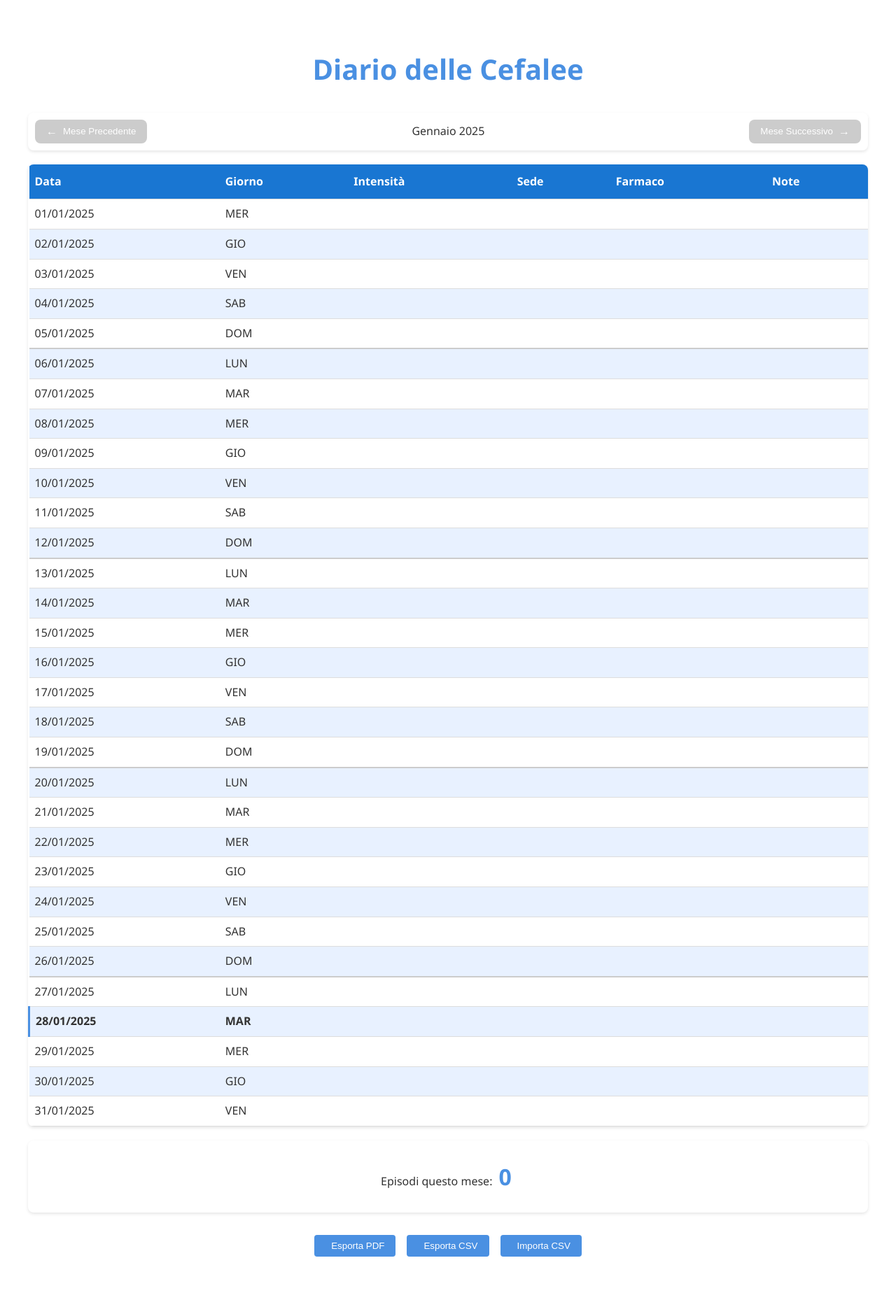
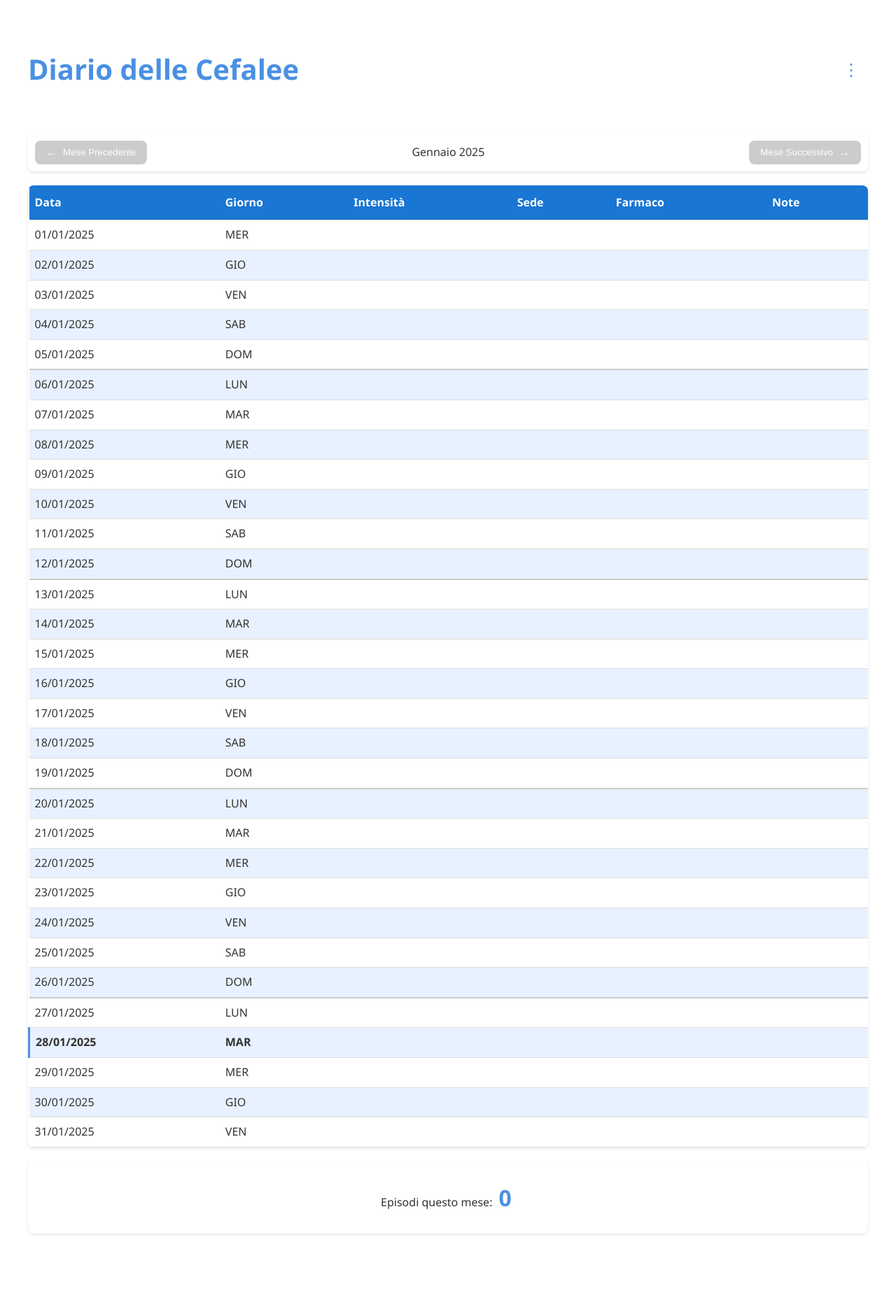
Before and after one commit to paoloe976/migraine-diary, a Flask app: page / in a window 1280 px wide. Shown: the whole page at 70% size. After the commit the page ends 1765 px from the top, so only its background shows below. Run offline with Flask 3, Linux system fonts and the light colour scheme; data that the repository does not hold is empty; some libraries are stand-ins or nearby versions.

Commit message:
spostato menù

```diff
--- a/app.py
+++ b/app.py
@@ -1,4 +1,4 @@
-from flask import Flask, send_from_directory, jsonify, request
+from flask import Flask, send_from_directory, jsonify, request, render_template
 import json
 import os
 
@@ -36,7 +36,7 @@ def save_data(data):
 
 @app.route('/')
 def index():
-    return send_from_directory('.', 'index.html')
+    return render_template('index.html')
 
 @app.route('/static/<path:path>')
 def send_static(path):
--- a/static/style.css
+++ b/static/style.css
@@ -549,6 +549,117 @@ tbody tr.current-day:nth-child(even):hover td {
 
 .file-input-container {
     position: relative;
+    display: inline-block;
+}
+
+.header {
+    margin-bottom: 30px;
+}
+
+.menu-bar {
+    background-color: var(--primary-color);
+    padding: 10px 20px;
+    border-radius: var(--border-radius);
+    margin-top: 20px;
+    box-shadow: var(--box-shadow);
+}
+
+.menu-controls {
+    display: flex;
+    justify-content: center;
+    gap: 15px;
+    flex-wrap: wrap;
+}
+
+.menu-button {
+    background-color: white;
+    color: var(--primary-color);
+    border: none;
+    padding: 8px 16px;
+    border-radius: var(--border-radius);
+    cursor: pointer;
+    font-size: 14px;
+    display: flex;
+    align-items: center;
+    gap: 8px;
+    transition: all 0.2s ease;
+}
+
+.menu-button:hover {
+    background-color: var(--intensity-1);
+    transform: translateY(-1px);
+}
+
+.menu-button i {
+    font-size: 16px;
+}
+
+.title-bar {
+    display: flex;
+    align-items: center;
+    justify-content: space-between;
+    margin-bottom: 20px;
+}
+
+.menu-dropdown {
+    position: relative;
+    display: inline-block;
+}
+
+.menu-trigger {
+    font-size: 24px;
+    background: none;
+    border: none;
+    color: var(--primary-color);
+    cursor: pointer;
+    padding: 8px 12px;
+    border-radius: var(--border-radius);
+    transition: background-color 0.2s;
+}
+
+.menu-trigger:hover {
+    background-color: var(--intensity-1);
+}
+
+.dropdown-content {
+    display: none;
+    position: absolute;
+    right: 0;
+    top: 100%;
+    background-color: white;
+    min-width: 200px;
+    box-shadow: 0 2px 10px rgba(0,0,0,0.1);
+    border-radius: var(--border-radius);
+    z-index: 1000;
+    padding: 8px 0;
+}
+
+.dropdown-content.show {
+    display: block;
+}
+
+.dropdown-item {
+    display: flex;
+    align-items: center;
+    gap: 8px;
+    width: 100%;
+    padding: 8px 16px;
+    border: none;
+    background: none;
+    color: var(--text-color);
+    cursor: pointer;
+    text-align: left;
+    font-size: 14px;
+}
+
+.dropdown-item:hover {
+    background-color: var(--intensity-1);
+}
+
+.dropdown-item i {
+    color: var(--primary-color);
+    width: 20px;
+    text-align: center;
 }
 
 @media (max-width: 768px) {
--- a/index.html
+++ b/templates/index.html
@@ -10,7 +10,28 @@
 </head>
 <body>
     <div class="container">
-        <h1>Diario delle Cefalee</h1>
+        <div class="header">
+            <div class="title-bar">
+                <h1>Diario delle Cefalee</h1>
+                <div class="menu-dropdown">
+                    <button id="menuButton" class="menu-trigger">⋮</button>
+                    <div id="dropdownMenu" class="dropdown-content">
+                        <button id="exportPdf" class="dropdown-item">
+                            <i class="fas fa-file-pdf"></i> Crea PDF del mese corrente
+                        </button>
+                        <div class="file-input-container">
+                            <input type="file" id="fileInput" accept=".csv" style="display: none;">
+                            <button id="importButton" class="dropdown-item">
+                                <i class="fas fa-file-import"></i> Importa CSV
+                            </button>
+                        </div>
+                        <button id="exportCsv" class="dropdown-item">
+                            <i class="fas fa-file-csv"></i> Esporta CSV
+                        </button>
+                    </div>
+                </div>
+            </div>
+        </div>
 
         <div class="navigation-controls" style="display: none;">
             <button class="nav-button" id="prevMonth">
@@ -67,21 +88,6 @@
             </tr>
         </template>
 
-        <div class="controls">
-            <button id="exportPdf" class="control-button">
-                <i class="fas fa-file-pdf"></i> Esporta PDF
-            </button>
-            <button id="exportCsv" class="control-button">
-                <i class="fas fa-file-csv"></i> Esporta CSV
-            </button>
-            <div class="file-input-container">
-                <input type="file" id="fileInput" accept=".csv" style="display: none;">
-                <button id="importButton" class="control-button">
-                    <i class="fas fa-file-import"></i> Importa CSV
-                </button>
-            </div>
-        </div>
-
         <script src="/static/script.js"></script>
     </div>
 </body>
```
Also changed, not shown: static/script.js (+43 -9 lines).
